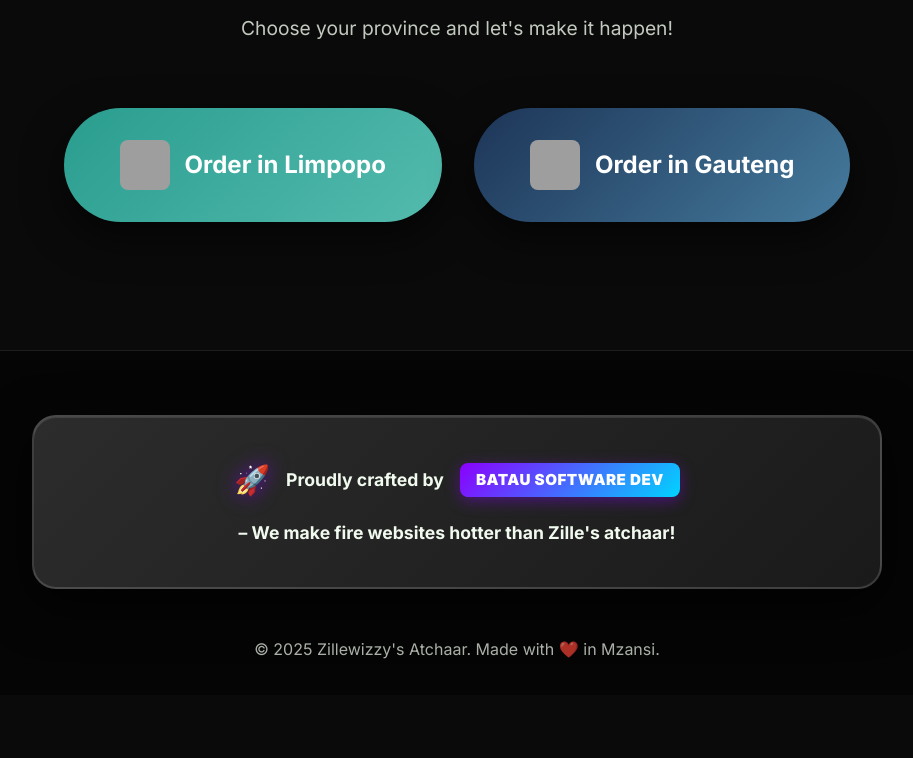
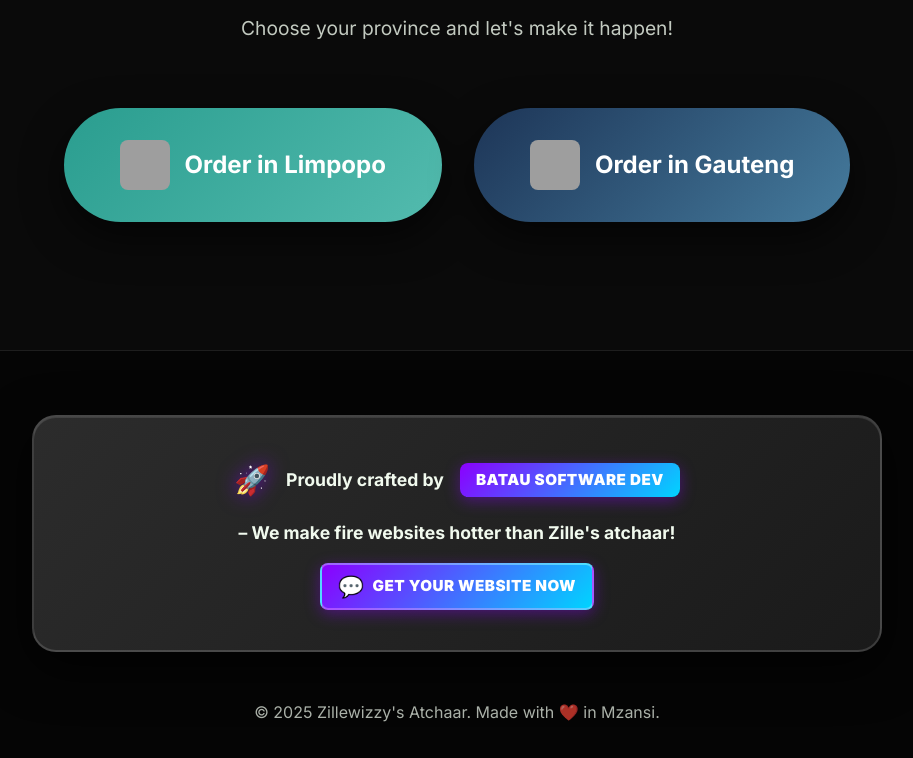
Before and after one commit to prince012Lekgowane/Zillewizzy-s-Atchaar, a plain HTML site: page index.html in a window 1280 px wide. Shown: the part 2847-3605 px from the top of the page, without its empty margins (183-1096 px from the left). Before the commit the page ends 3542 px from the top, so only its background shows below. Drawn offline with Linux system fonts and the light colour scheme; grey boxes are pictures that could not be loaded.

Commit message:
Add WhatsApp call-to-action link in footer

```diff
--- a/index.html
+++ b/index.html
@@ -656,6 +656,10 @@
         <a href="https://batausoftware.dev" target="_blank">Batau Software Dev</a>
         <span>– We make fire websites hotter than Zille's atchaar!</span>
       </div>
+      <a href="https://wa.me/+27689762588?text=Hey%20Batau!%20I%20want%20a%20fire%20website%20like%20Zillewizzy's!" class="batau-cta" target="_blank">
+        <span class="whatsapp-icon">💬</span>
+        <span>Get Your Website Now</span>
+      </a>
     </div>
     <p style="opacity: 0.7;">© 2025 Zillewizzy's Atchaar. Made with ❤️ in Mzansi.</p>
   </footer>
```
